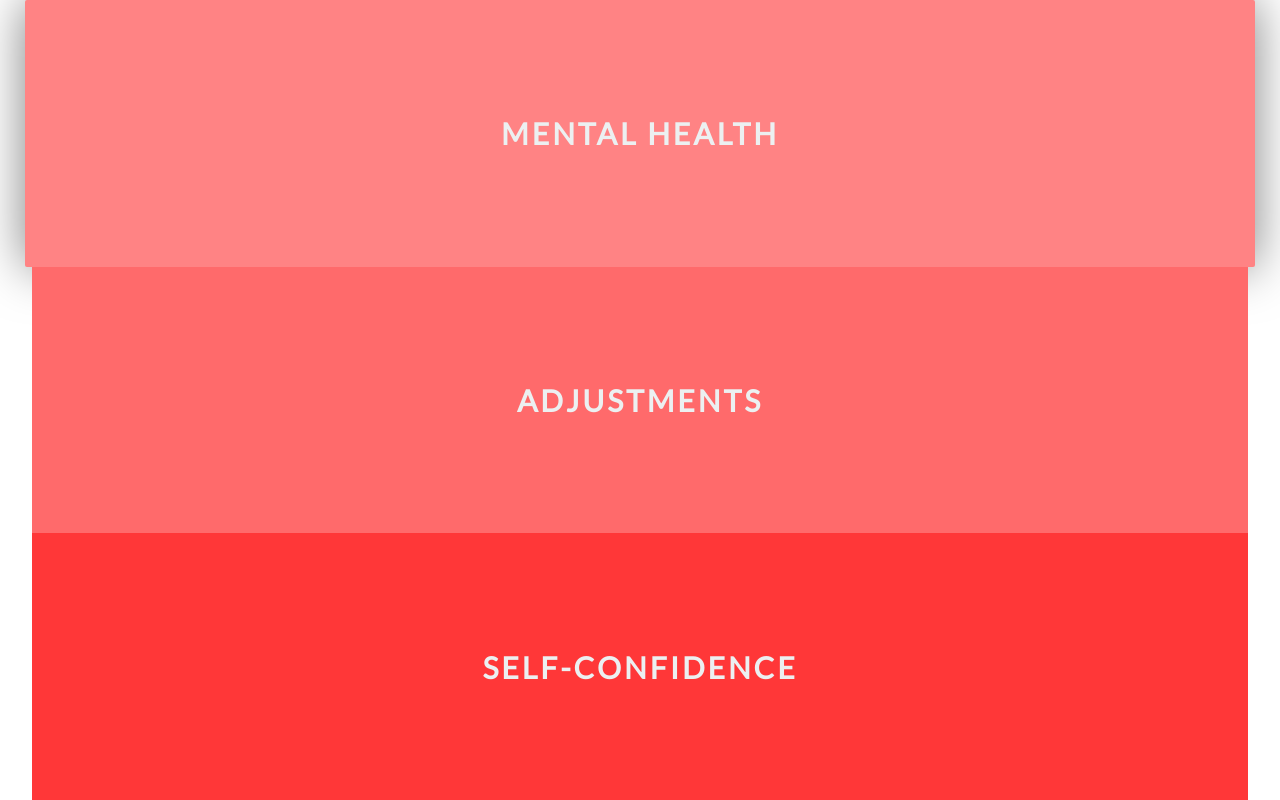
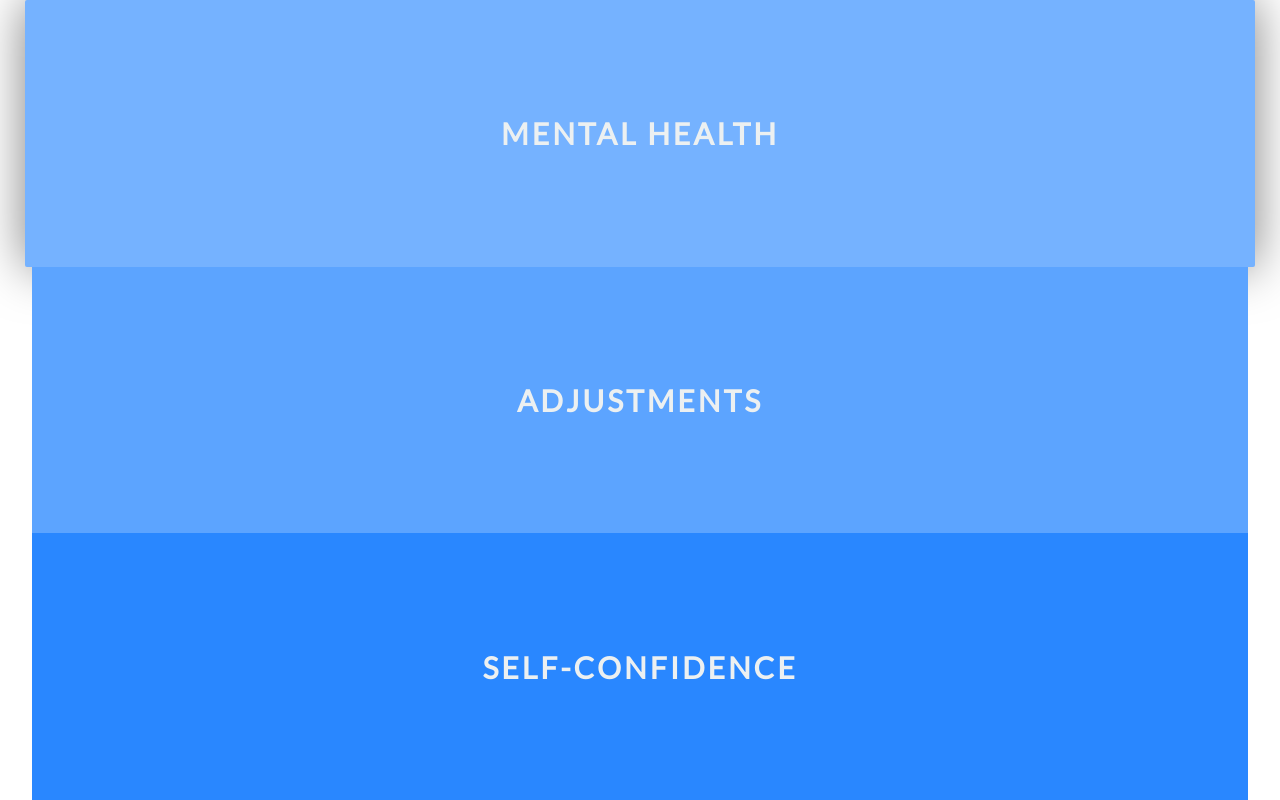
Before and after one commit to Lon19/team-19, a React (Create React App) app in the folder Frontend/: page / in a window 1280 px wide. Built offline with nearby package versions, Linux system fonts and the light colour scheme.

Commit message:
Team-agreed pastel blue colour implemented.

```diff
--- a/Frontend/src/App.scss
+++ b/Frontend/src/App.scss
@@ -1,6 +1,6 @@
 @import url('https://fonts.googleapis.com/css?family=Lato&display=swap');
 $bg: #34495e;
-$primarycolor: #FF8384;
+$primarycolor: #75b2ff;
 $white: #ecf0f1;
 $font: 'Rubik';
 
```
